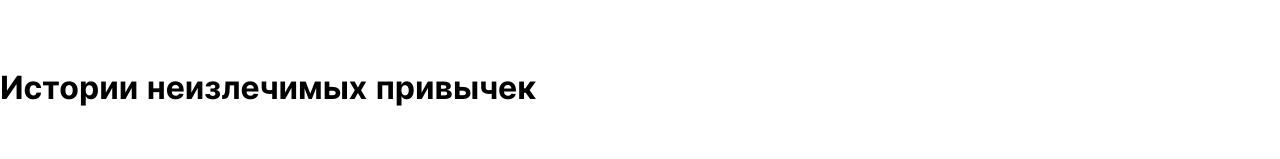
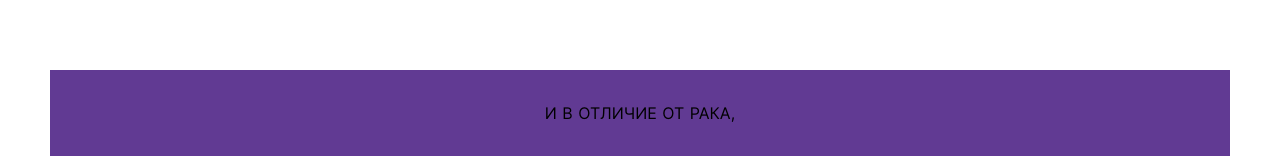
Before and after one commit to sanyamaks/nuxt-training, a Nuxt app: page / in a window 1280 px wide. Shown: the part 639-798 px from the top of the page. Built offline with nearby package versions, Linux system fonts and the light colour scheme.

Commit message:
Компонент Banned, зарегистрирован в Index.vue

```diff
--- /dev/null
+++ b/components/Banner.vue
@@ -0,0 +1,86 @@
+<template>
+  <section class="banner">
+    <div class="banner__container">
+      <slot>Text<b class="banner__hashtag">#ЭТОНЕЛЕЧИТСЯ</b></slot>
+      <!-- <h2 class="banner__title">И В ОТЛИЧИЕ ОТ РАКА, <b class="banner__hashtag">#ЭТОНЕЛЕЧИТСЯ</b></h2> -->
+    </div>
+  </section>
+</template>
+
+<script>
+export default {};
+</script>
+
+<style scoped>
+.banner {
+  min-height: 86px;
+  padding: 0 60px;
+  display: flex;
+}
+
+.banner__container {
+  background: #613a93;
+  display: flex;
+  justify-content: center;
+  align-items: center;
+  max-width: 1320px;
+  width: 100%;
+  margin: 0 auto;
+  padding: 0 30px; /*  PP padding top/bottom  */
+}
+
+.banner__title {
+  padding: 0;
+  margin: 0;
+  font-weight: normal;
+  font-size: 30px;
+  line-height: 46px;
+  text-align: center;
+  color: #ffffff;
+}
+
+.banner__hashtag {
+  font-weight: bold;
+}
+
+.banner__hashtag_type_new-line {
+  display: block;
+}
+
+@media screen and (max-width: 1280px) {
+  .banner {
+    padding: 0 50px;
+  }
+
+  .banner__title {
+    font-size: 28px;
+    line-height: 46px;
+  }
+}
+
+@media screen and (max-width: 1024px) {
+  .banner {
+    min-height: 80px;
+  }
+
+  .banner__title {
+    font-size: 24px;
+    line-height: 40px;
+  }
+}
+
+@media screen and (max-width: 768px) {
+  .banner {
+    padding: 0 40px;
+  }
+
+  .banner__title {
+    font-size: 22px;
+    line-height: 36px;
+  }
+}
+
+@media screen and (max-width: 320px) {
+  /*  Дополнить в соответсвии с макетом  */
+}
+</style>
--- a/components/Instagram.vue
+++ b/components/Instagram.vue
@@ -2,7 +2,9 @@
   <section class="instagram">
     <div class="instagram__container">
       <div class="instagram__side">
-        <section-title class="instagram__section-title">Инстаграм</section-title>
+        <section-title class="instagram__section-title"
+          >Инстаграм</section-title
+        >
 
         <section-description class="instagram__section-description">
           Два раза в неделю мы просматриваем все посты по хештегу #этонелечится.
@@ -120,7 +122,6 @@ export default {
   }
 
   .instagram__section-title {
-
   }
 
   .instagram__section-description {
--- a/pages/index.vue
+++ b/pages/index.vue
@@ -1,13 +1,16 @@
 <template>
   <main>
     <main-video></main-video>
+    <banner>И В ОТЛИЧИЕ ОТ РАКА,</banner>
     <main-stories></main-stories>
+    <banner>РАССКАЗЫВАЙТЕ ВАШИ ИСТОРИИ В ИНСТАГРАМ</banner>
     <instagram></instagram>
     <about-us></about-us>
   </main>
 </template>
 
 <script>
+import Banner from '@/components/Banner';
 import Instagram from '@/components/Instagram';
 import AboutUs from '@/components/AboutUs';
 import MainStories from '@/components/MainStories';
@@ -17,6 +20,7 @@ export default {
   components: {
     'about-us': AboutUs,
     'main-stories': MainStories,
+    banner: Banner,
     instagram: Instagram,
     'main-video': MainVideo,
   },
```
Also changed, not shown: components/ui/SectionDescription.vue (+4 -7 lines).
